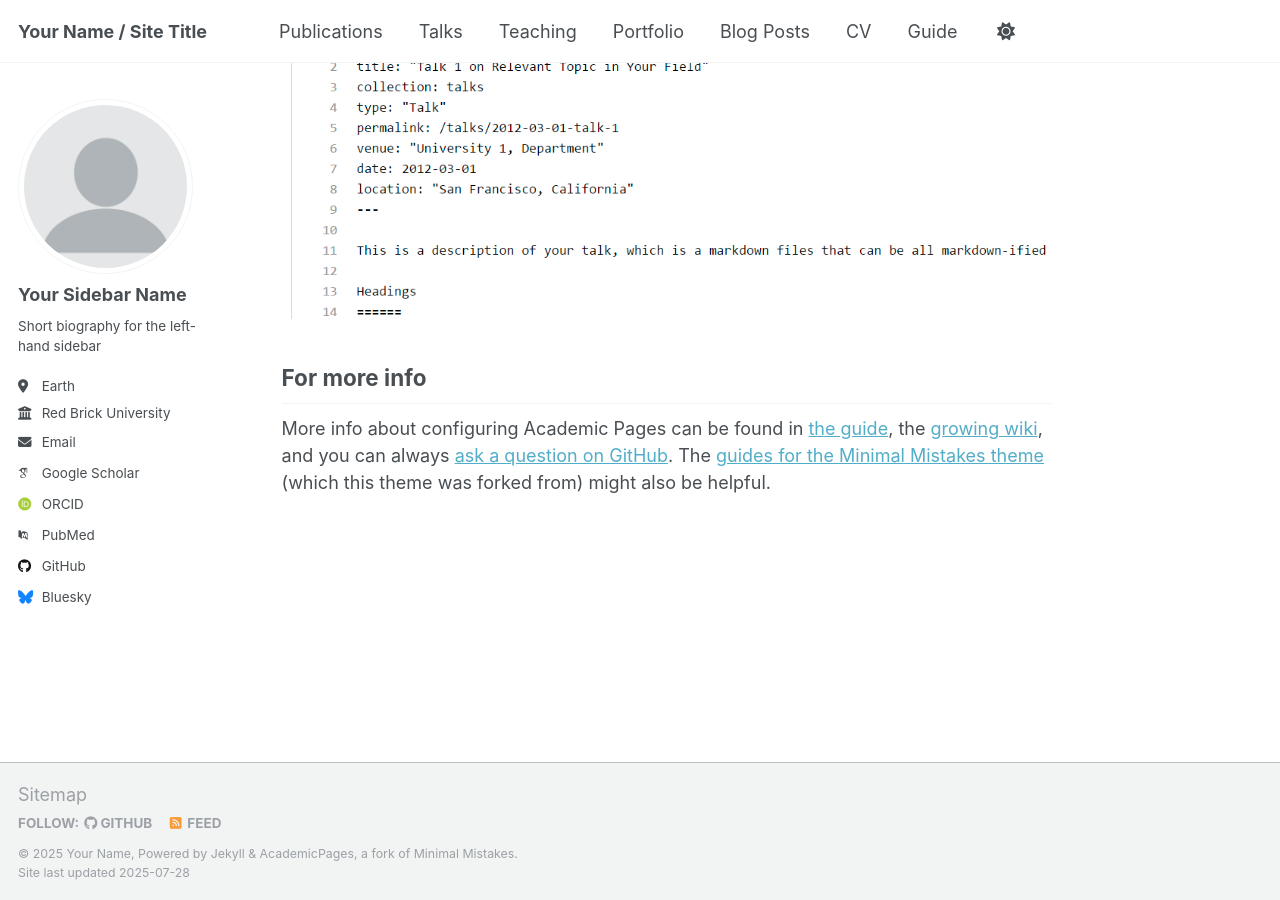
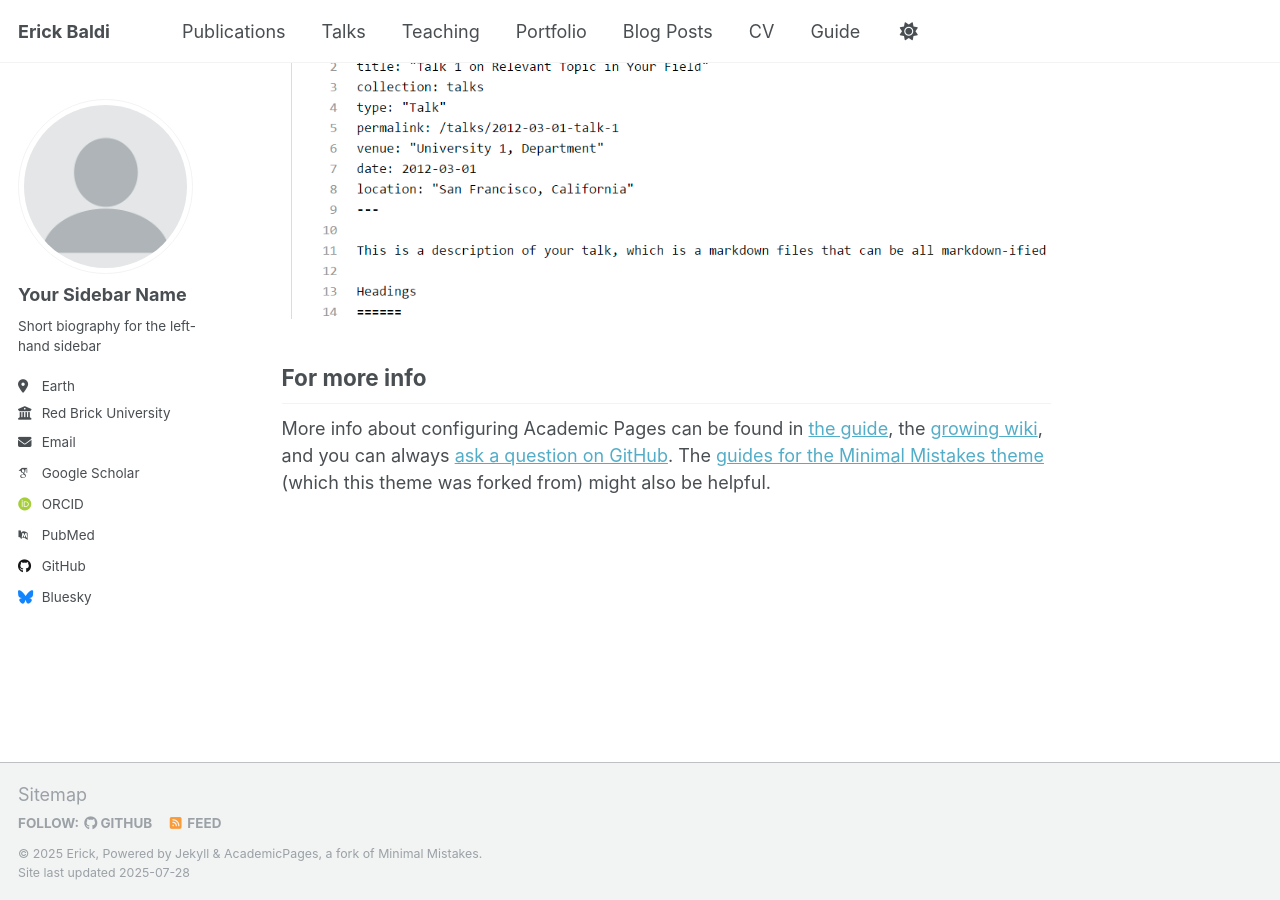
Before and after one commit to erickbaldi/erickbaldi.github.io, a Jekyll site: the page built from _pages/about.md, in a window 1280 px wide and 900 px high, scrolled down 2880 px. Built offline with Jekyll 4.4.1, drawn with Linux system fonts in a browser that asks for light colours; some web fonts are replaced; a script that is not in the unit is left out.

Commit message:
Update _config.yml

```diff
--- a/_config.yml
+++ b/_config.yml
@@ -9,13 +9,13 @@
 # Basic Site Settings
 locale                   : "en-US"
 site_theme               : "default"
-title                    : "Your Name / Site Title"
+title                    : "Erick Baldi"
 title_separator          : "-"
-name                     : &name "Your Name"
-description              : &description "personal description"
-url                      : https://academicpages.github.io # the base hostname & protocol for your site e.g. "https://[your GitHub username].github.io" or if you already have some other page hosted on Github then use "https://[your GitHub username].github.io/[Your Repo Name]"
+name                     : &name "Erick"
+description              : &description "personal website"
+url                      : https://querick.github.io # the base hostname & protocol for your site e.g. "https://[your GitHub username].github.io" or if you already have some other page hosted on Github then use "https://[your GitHub username].github.io/[Your Repo Name]"
 baseurl                  : "" # the subpath of your site, e.g. "/blog"
-repository               : "academicpages/academicpages.github.io"
+repository               : "querick.github.io"
 
 # Site Author - The following control what appear as part of the author content on the side bar.
 #               If a field is blank the icon and link will not appear, otherwise it will be shown.
```
